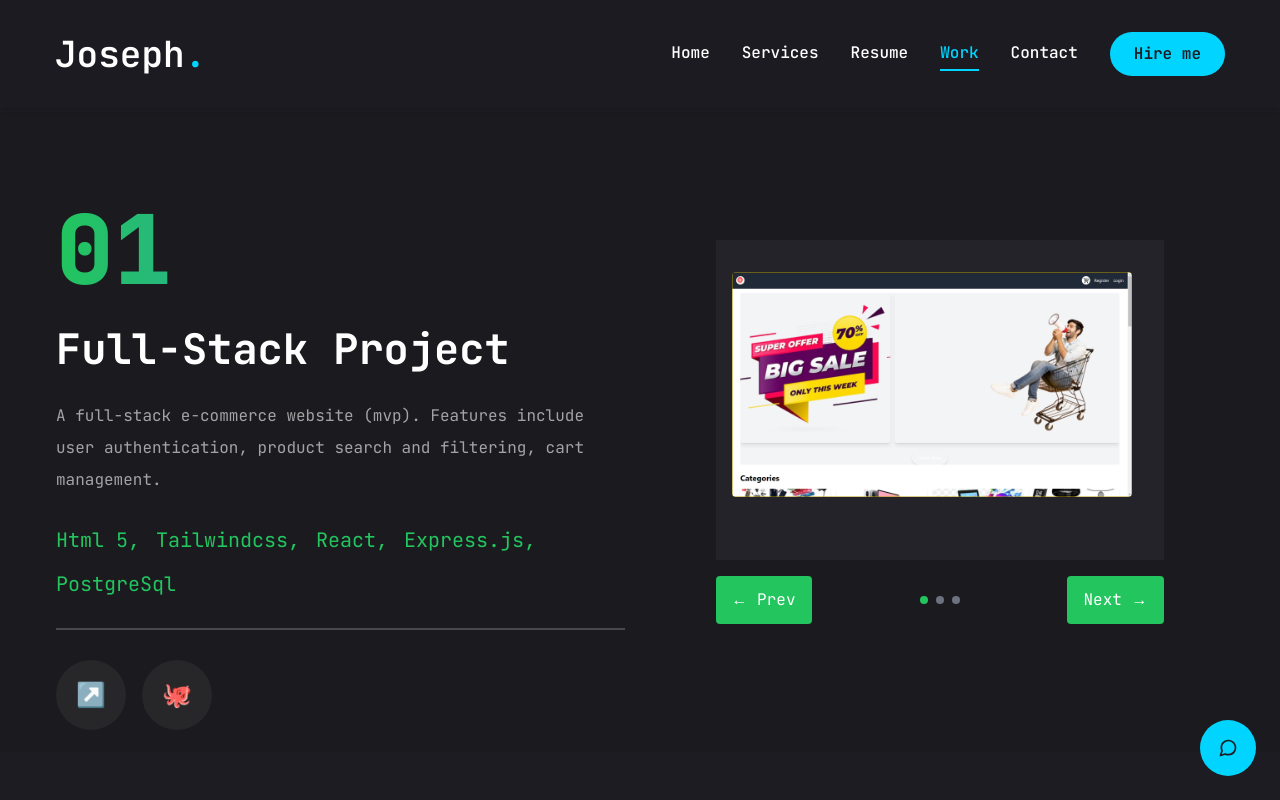
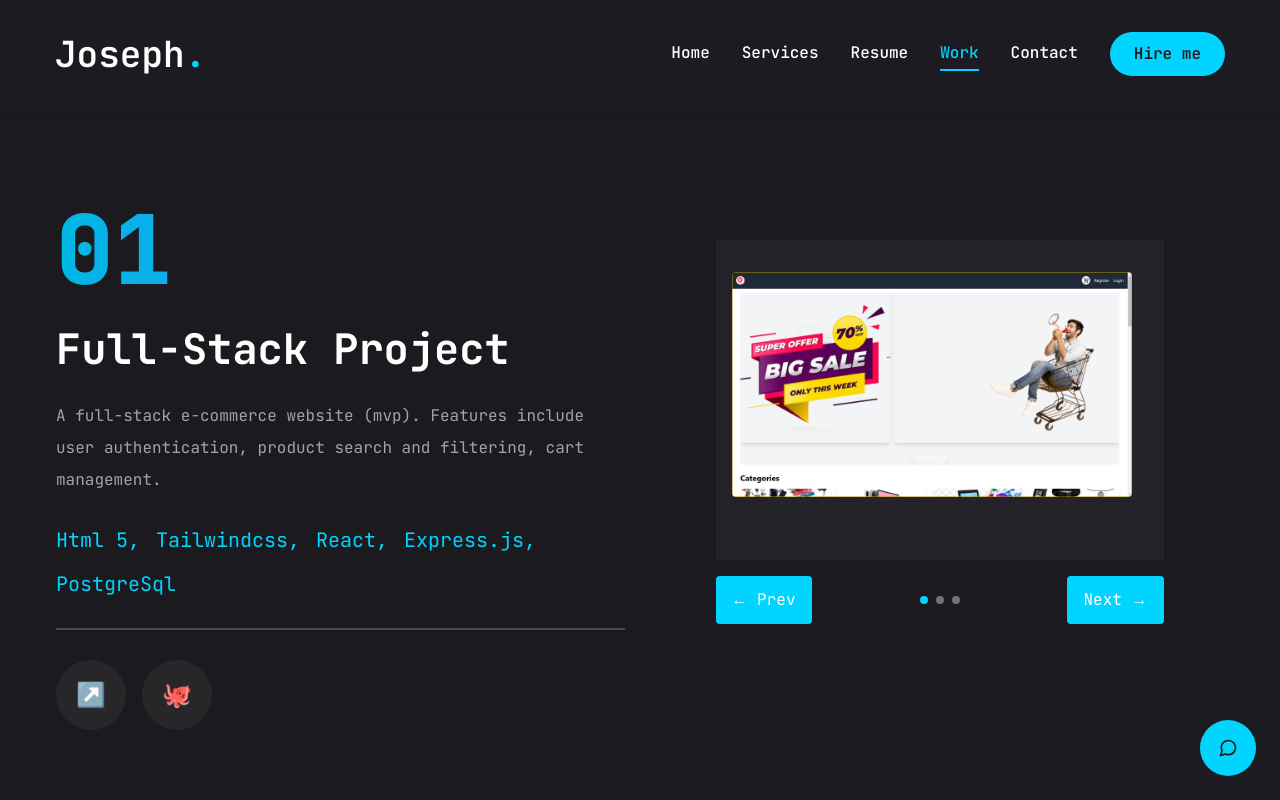
Before and after one commit to Ajoe62/jnext, a Next.js app: page /work in a window 1280 px wide. Built offline with nearby package versions, Linux system fonts and the light colour scheme.

Commit message:
harmonize accent color on work page

```diff
--- a/src/app/contact/page.jsx
+++ b/src/app/contact/page.jsx
@@ -6,7 +6,7 @@ import React, { useState } from 'react';
 const Button = ({ children, size, className, ...props }) => (
   <button
     {...props}
-    className={`px-6 py-3 bg-green-500 hover:bg-green-600 text-white rounded-lg transition-colors ${className || ''}`}
+    className={`px-6 py-3 bg-accent hover:bg-accent-600 text-white rounded-lg transition-colors ${className || ''}`}
   >
     {children}
   </button>
@@ -17,7 +17,7 @@ const Input = ({ placeholder, type, className, ...props }) => (
     {...props}
     type={type || 'text'}
     placeholder={placeholder}
-    className={`w-full p-3 bg-[#1a1a1f] border border-gray-600 rounded-lg text-white placeholder-gray-400 focus:border-green-500 focus:outline-none ${className || ''}`}
+    className={`w-full p-3 bg-[#1a1a1f] border border-gray-600 rounded-lg text-white placeholder-gray-400 focus:border-accent focus:outline-none ${className || ''}`}
   />
 );
 
@@ -25,7 +25,7 @@ const Textarea = ({ placeholder, className, ...props }) => (
   <textarea
     {...props}
     placeholder={placeholder}
-    className={`w-full p-3 bg-[#1a1a1f] border border-gray-600 rounded-lg text-white placeholder-gray-400 focus:border-green-500 focus:outline-none resize-none ${className || ''}`}
+    className={`w-full p-3 bg-[#1a1a1f] border border-gray-600 rounded-lg text-white placeholder-gray-400 focus:border-accent focus:outline-none resize-none ${className || ''}`}
   />
 );
 
@@ -86,7 +86,7 @@ const ContactComponent = () => {
             {/* form */}
             <div className='xl:w-[54%] order-2 xl:order-none'>
               <div className='flex flex-col gap-6 p-10 bg-[#27272c] rounded-xl'>
-                <h3 className='text-4xl text-green-500'>Let's work together</h3>
+                <h3 className='text-4xl text-accent'>Let's work together</h3>
                 <p className='text-white/60'>
                   I enjoy building digital solutions from scratch. You've got a business that need professional website and application? Reach out to me now.
                 </p>
@@ -120,7 +120,7 @@ const ContactComponent = () => {
                 {/* select */}
                 <div className="relative">
                   <select
-                    className="w-full p-3 bg-[#1a1a1f] border border-gray-600 rounded-lg text-white focus:border-green-500 focus:outline-none appearance-none"
+                    className="w-full p-3 bg-[#1a1a1f] border border-gray-600 rounded-lg text-white focus:border-accent focus:outline-none appearance-none"
                     value={formData.service}
                     onChange={(e) => handleInputChange('service', e.target.value)}
                   >
@@ -157,7 +157,7 @@ const ContactComponent = () => {
               <ul className='flex flex-col gap-10'>
                 {info.map((item, index) => (
                   <li key={index} className='flex items-center gap-6'>
-                    <div className='w-[52px] h-[52px] xl:w-[72px] xl:h-[72px] bg-[#27272c] text-green-500 rounded-md flex items-center justify-center'>
+                    <div className='w-[52px] h-[52px] xl:w-[72px] xl:h-[72px] bg-[#27272c] text-accent rounded-md flex items-center justify-center'>
                       <div className='text-[28px]'>{item.icon}</div>
                     </div>
                     <div className='flex-1'>
--- a/src/app/work/page.jsx
+++ b/src/app/work/page.jsx
@@ -67,7 +67,7 @@ const DynamicWorkSlider = ({ projects, onSlideChange }) => {
       <div className="flex justify-between mt-4">
         <button
           onClick={prevSlide}
-          className="px-4 py-2 bg-green-500 text-white rounded hover:bg-green-600 transition-colors"
+          className="px-4 py-2 bg-accent text-white rounded hover:bg-accent transition-colors"
         >
           ← Prev
         </button>
@@ -75,13 +75,13 @@ const DynamicWorkSlider = ({ projects, onSlideChange }) => {
           {projects.map((_, index) => (
             <div
               key={index}
-              className={`w-2 h-2 rounded-full ${currentIndex === index ? 'bg-green-500' : 'bg-gray-500'}`}
+              className={`w-2 h-2 rounded-full ${currentIndex === index ? 'bg-accent' : 'bg-gray-500'}`}
             />
           ))}
         </div>
         <button
           onClick={nextSlide}
-          className="px-4 py-2 bg-green-500 text-white rounded hover:bg-green-600 transition-colors"
+          className="px-4 py-2 bg-accent text-white rounded hover:bg-accent-600 transition-colors"
         >
           Next →
         </button>
@@ -140,12 +140,12 @@ const WorkComponent = () => {
             <div className='w-full xl:w-[50%] xl:h-[460px] flex flex-col xl:justify-between order-2 xl:order-none'>
               <div className='flex flex-col gap-[30px] h-[50%]'>
                 {/* outline num */}
-                <div className='text-8xl leading-none font-extrabold text-transparent bg-gradient-to-r from-green-500 to-blue-500 bg-clip-text'>
+                <div className='text-8xl leading-none font-extrabold text-transparent bg-gradient-to-r from-accent-hover to-blue-500 bg-clip-text'>
                   {project.num}
                 </div>
 
                 {/* project category */}
-                <h2 className='text-[42px] font-bold leading-none text-white group-hover:text-green-500 transition-all duration-500 capitalize'>
+                <h2 className='text-[42px] font-bold leading-none text-white group-hover:text-accent transition-all duration-500 capitalize'>
                   {project.category}
                   project
                 </h2>
@@ -156,7 +156,7 @@ const WorkComponent = () => {
                 {/* stack */}
                 <ul className='flex flex-wrap gap-4'>
                   {project.stack.map((item, index) => (
-                    <li key={index} className='text-xl text-green-500'>
+                    <li key={index} className='text-xl text-accent'>
                       {item.name}
                       {index !== project.stack.length - 1 && ","}
                     </li>
```
